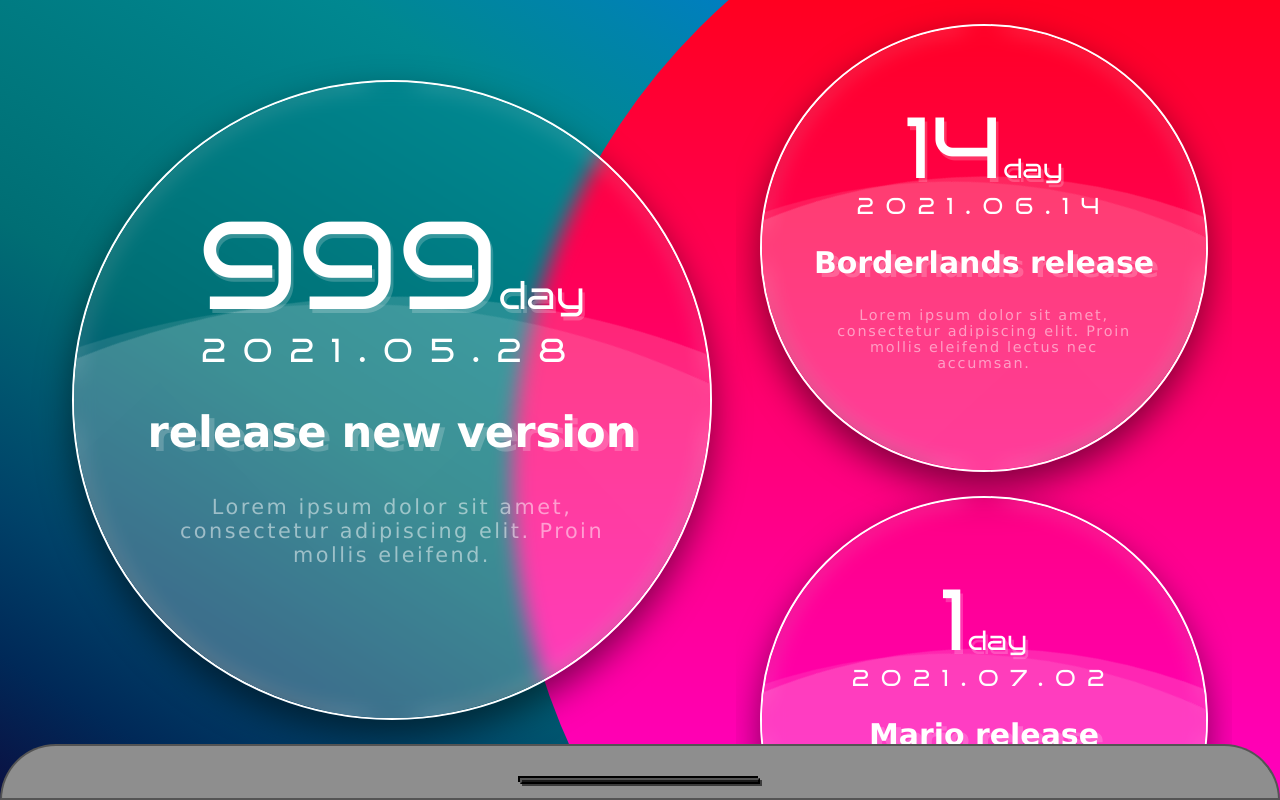
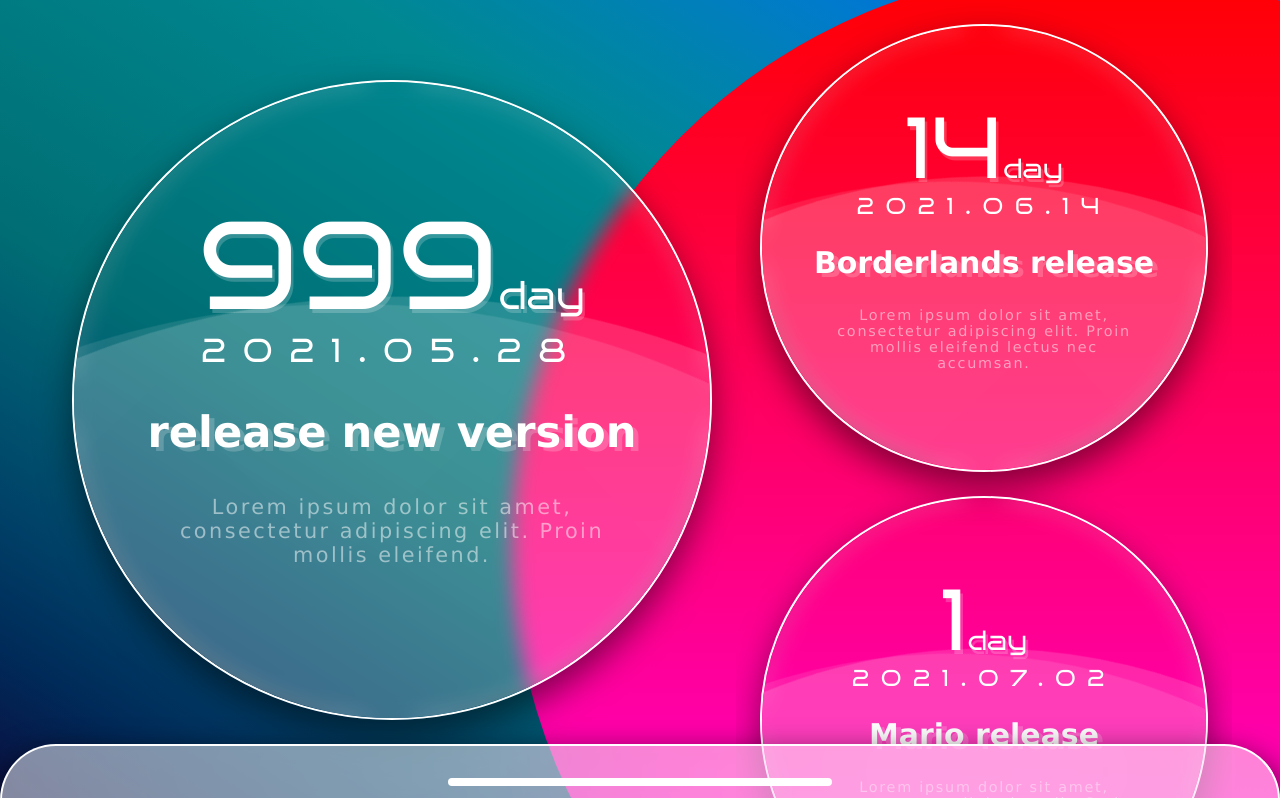
Before and after one commit to JooYoo/react-bigDay, a React (Create React App) app: page / in a window 1280 px wide. Shown: the top 800 px of the page. Built offline with nearby package versions, Linux system fonts and the light colour scheme.

Commit message:
ui: glassmorphism slideup pannel

```diff
--- a/src/components/Grid/BigDayBall/BigDayBall.jsx
+++ b/src/components/Grid/BigDayBall/BigDayBall.jsx
@@ -14,6 +14,7 @@
         <div className={bigDayBallStyle['wave']}></div>
         <BigDayInfo />
       </div>
+      <div className={bigDayBallStyle['color']}></div>
 
       {/* DEV: transfer to the color of Ball */}
       {/* <div>{props.bigDay.themeColor}</div> */}
--- a/src/components/Grid/Grid.module.scss
+++ b/src/components/Grid/Grid.module.scss
@@ -24,8 +24,8 @@
     position: absolute;
     bottom: -40%;
     left: 40%;
-    width: 100vw;
-    height: 100vw;
+    width: 90vw;
+    height: 90vw;
     background: linear-gradient(#f00, #f0f);
     border-radius: 50%;
   }
--- a/src/components/SlideUp/SlideUp.jsx
+++ b/src/components/SlideUp/SlideUp.jsx
@@ -8,10 +8,25 @@
   /* --------------------------- slide-up animation --------------------------- */
   const onSlideUp = () => {
     setIsSlideUp(!isSlideUp);
+    console.log('clicked');
+  };
+
+  /* ------------------------- slide-up darkner style ------------------------- */
+  const darknerBlur = {
+    opacity: '1',
+  };
+
+  const darknerClear = {
+    opacity: '0',
   };
 
   return (
     <div className={slideUpStyle['slideup-modal-host']}>
+      <div
+        className={slideUpStyle['slideup__darkner']}
+        style={isSlideUp ? darknerBlur : darknerClear}
+        onClick={onSlideUp}
+      ></div>
       <div
         id="slideup__container"
         className={
--- a/src/components/SlideUp/SlideUp.module.scss
+++ b/src/components/SlideUp/SlideUp.module.scss
@@ -7,14 +7,16 @@
   width: 100%;
 }
 
-.modal__bg {
-  opacity: 1;
+.slideup__darkner {
   position: fixed;
+  top: 0;
   width: 100%;
   height: 100%;
-  background-color: rgba(0, 0, 0, 0.4);
-  transition: opacity 1s ease-in-out;
-  pointer-events: none;
+
+  background-color: transparent;
+  backdrop-filter: blur(20px);
+
+  transition: opacity 0.8s ease-in-out;
 }
 
 .slideup__container {
@@ -29,19 +31,34 @@
   height: $slideup-container-height;
 
   border-radius: 10vmin 10vmin 0 0;
-  border: 0.3vmin solid rgba(0, 0, 0, 0.4);
-  background-color: rgb(142, 142, 142);
+  border: 0.2vw solid rgba(255, 255, 255, 1);
+
+  background-color: rgba(255, 255, 255, 0.5);
+  backdrop-filter: blur(100px);
+  box-shadow: 0 15px 35px rgba(0, 0, 0, 1);
 }
 
 .slideup__btn {
   position: absolute;
   top: 32px;
-  height: 0.8vmin;
-  width: 30vmin;
-  background-color: rgba(27, 27, 27, 1);
-  box-shadow: 2px 2px rgba(60, 60, 60, 1), -2px -2px rgba(0, 0, 0, 1);
+
+  height: 0.6vw;
+  width: 30vw;
+
+  border-top-left-radius: 2vw;
+  border-top-right-radius: 2vw;
+  border-bottom-left-radius: 2vw;
+  border-bottom-right-radius: 2vw;
+
+  background-color: rgba(255, 255, 255, 1);
+  border: none;
+
+  cursor: pointer;
   z-index: 2;
-  cursor: pointer;
+
+  &:focus {
+    outline: 0;
+  }
 }
 
 .slideup__scroll-panel {
```
Also changed, not shown: src/components/Grid/BigDayBall/BigDayBall.module.scss (+7 -1 lines).
